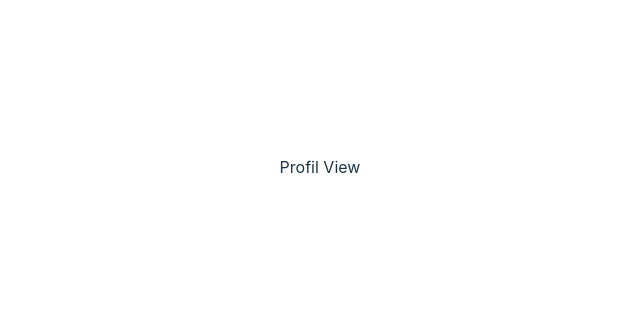
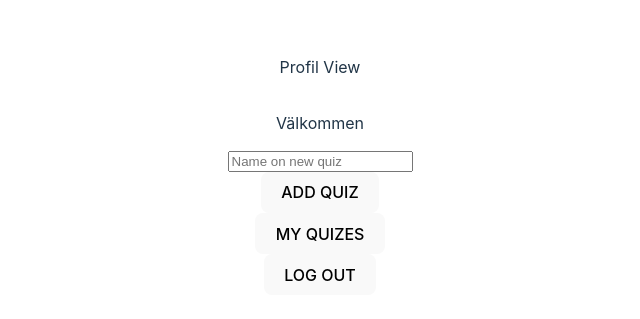
Before and after one commit to JosefineForsman/quiztopia-exam, a React (Vite) app in the folder quiz/: page /profil in a window 1280 px wide. Shown: the part 233-552 px from the top of the page, without its empty margins (320-960 px from the left). Built offline with nearby package versions, Linux system fonts and the light colour scheme.

Commit message:
testing sessionStorage

```diff
--- /dev/null
+++ b/quiz/src/Api/createQuizName.ts
@@ -0,0 +1,24 @@
+
+const createQuiz = async (quizName:string) => {
+    const token = sessionStorage.getItem('token');
+
+    const info = {
+      method: 'POST',
+      headers: {
+        'Content-Type': 'application/json',
+        'Authorization': `Bearer ${token}`
+      },
+      body: JSON.stringify({ name: quizName })
+    };
+
+    try {
+      const url= 'https://fk7zu3f4gj.execute-api.eu-north-1.amazonaws.com/quiz'
+      const response = await fetch(url, info);
+      const data = await response.json();
+      console.log(data);
+    } catch (error) {
+      console.error(error);
+    }
+  };
+
+  export {createQuiz};
--- a/quiz/src/components/CreateUser/CreateUser.tsx
+++ b/quiz/src/components/CreateUser/CreateUser.tsx
@@ -16,6 +16,7 @@ function CreateUser(){
         if (success) {
           setSuccess(true);
           setMessage(`User ${username} is now created`)
+          sessionStorage.setItem('username', username)
         } else {
           setMessage('Could not create user, username aldready exists.')
         }
@@ -25,6 +26,7 @@ function CreateUser(){
         <section className="create-user">
           {!success && (
             <article className="login-user__container">
+                <p>Create User component</p>
               <input
                 type="text"
                 placeholder="Username"
--- a/quiz/src/components/LoginUser/LoginUser.tsx
+++ b/quiz/src/components/LoginUser/LoginUser.tsx
@@ -19,7 +19,7 @@ function LoginUser({ username, password }: LoginUserProps) {
     }
     if(data.token){
         setToken(data.token);
-        localStorage.setItem('token', data.token);
+        sessionStorage.setItem('token', data.token);
         console.log(token);
     } else{
         setMessage('You were not able to sign in')
--- /dev/null
+++ b/quiz/src/components/MyQuizzes/MyQuizzes.tsx
@@ -0,0 +1,11 @@
+import './MyQuizzes.css';
+
+function MyQuizzes(){
+
+    return(
+        <section className='my-quizzes'>
+            <p>My Quiz Component</p>
+        </section>
+    )
+}
+export default MyQuizzes;
--- a/quiz/src/interfaces.d.ts
+++ b/quiz/src/interfaces.d.ts
@@ -10,4 +10,7 @@ interface SuccessLogin {
 interface ApiResponse {
     success: boolean;
   }
-export {LoginUserProps, SuccessLogin, ApiResponse }
+interface ProfilProps{
+    quizName: string;
+}
+export {LoginUserProps, SuccessLogin, ApiResponse, ProfilProps }
--- a/quiz/src/views/Landing/Landing.tsx
+++ b/quiz/src/views/Landing/Landing.tsx
@@ -4,22 +4,29 @@ import CreateUser from '../../components/CreateUser/CreateUser';
 import './Landing.css';
 
 function Landing() {
+  const [showLoginUser, setShowLoginUser] = useState(true);
   const [showCreateUser, setShowCreateUser] = useState(false);
 
-  const handleCreateAccount = () => {
+  const handleLoginClick = () => {
+    setShowLoginUser(true);
+    setShowCreateUser(false);
+  };
+
+  const handleSignUpClick = () => {
+    setShowLoginUser(false);
     setShowCreateUser(true);
   };
 
   return (
     <section className="landing">
       <p>Landing View</p>
-      {showCreateUser ? (
-        <CreateUser />
-      ) : (
+      <button onClick={handleLoginClick}>LOG IN</button>
+      <button onClick={handleSignUpClick}>SIGN UP</button>
+      <button>PLAY NOW</button>
+      {showLoginUser && <LoginUser />}
+      {showCreateUser && (
         <>
-          <LoginUser />
-          <p>If you don't have an account?</p>
-          <button onClick={handleCreateAccount}>Create Account</button>
+          <CreateUser />
         </>
       )}
     </section>
--- a/quiz/src/views/Profil/Profil.css
+++ b/quiz/src/views/Profil/Profil.css
@@ -0,0 +1,10 @@
+.profil{
+    display: flex;
+    flex-direction: column;
+}
+.profil-container{
+    display: flex;
+    align-items: center;
+    justify-content: center;
+    flex-direction: column;
+}
--- a/quiz/src/views/Profil/Profil.tsx
+++ b/quiz/src/views/Profil/Profil.tsx
@@ -1,9 +1,66 @@
 import './Profil.css';
+import { ChangeEvent, useState, useEffect } from 'react';
+import { createQuiz } from '../../Api/createQuizName';
+import { useNavigate } from 'react-router-dom';
+import MyQuizzes from '../../components/MyQuizzes/MyQuizzes';
 function Profil(){
+    const [quizName, setQuizName] = useState<string>('');
+    const [username, setUsername] = useState<string>('');
+    const [showMyQuizzes, setShowMyQuizzes] = useState<boolean>(false);
+
+    const navigate = useNavigate();
+
+    const getQuizName = (event: ChangeEvent<HTMLInputElement>)=>{
+        setQuizName(event.target.value)
+    }
+    useEffect(() => {
+        const storedUsername = sessionStorage.getItem('username');
+        if (storedUsername) {
+          setUsername(storedUsername);
+        }
+      }, []);
+
+    const addNewQuiz = () => {
+        createQuiz(quizName);
+        console.log(quizName);
+        // Använd sessionStorage.setItem för att spara quizId som en array
+        const quizIds = sessionStorage.getItem('quizIds');
+        if (quizIds) {
+          const quizIdArray = JSON.parse(quizIds) as string[];
+          quizIdArray.push(quizName);
+          sessionStorage.setItem('quizIds', JSON.stringify(quizIdArray))
+          console.log(JSON.stringify(sessionStorage.quizIds));
+
+        setQuizName(''); // Återställer quizName till en tom sträng efter att knappen har tryckts
+        } else {
+          sessionStorage.setItem('quizIds', JSON.stringify([quizName]));
+        }
+      };
+
+      const toggleMyQuizzes = () => {
+        setShowMyQuizzes(!showMyQuizzes); // Invertera värdet på showMyQuizzes när knappen klickas
+      };
+
+      const logOut = () => {
+        sessionStorage.removeItem('username'); // Ta bort användarnamnet från sessionStorage
+        sessionStorage.removeItem('token'); // Ta bort token från sessionStorage
+        navigate('/')
+        // Resten av koden...
+      };
 
     return(
         <section className="profil">
             <p>Profil View</p>
+            <p>Välkommen {username}</p>
+            <article className='profil-container'>
+                <input type="text" placeholder='Name on new quiz'
+                value={quizName}
+                onChange={getQuizName} />
+                <button onClick={addNewQuiz}>ADD QUIZ</button>
+                <button onClick={toggleMyQuizzes}>MY QUIZES</button>
+                {showMyQuizzes && <MyQuizzes />} {/* Visa MyQuizzes om showMyQuizzes är true */}
+                <button onClick={logOut}>LOG OUT</button>
+            </article>
         </section>
 
     )
```
Also changed, not shown: quiz/src/components/MyQuiz/MyQuiz.tsx (deleted, +0 -11 lines), quiz/src/components/MyQuizzes/MyQuizzes.css (added).
